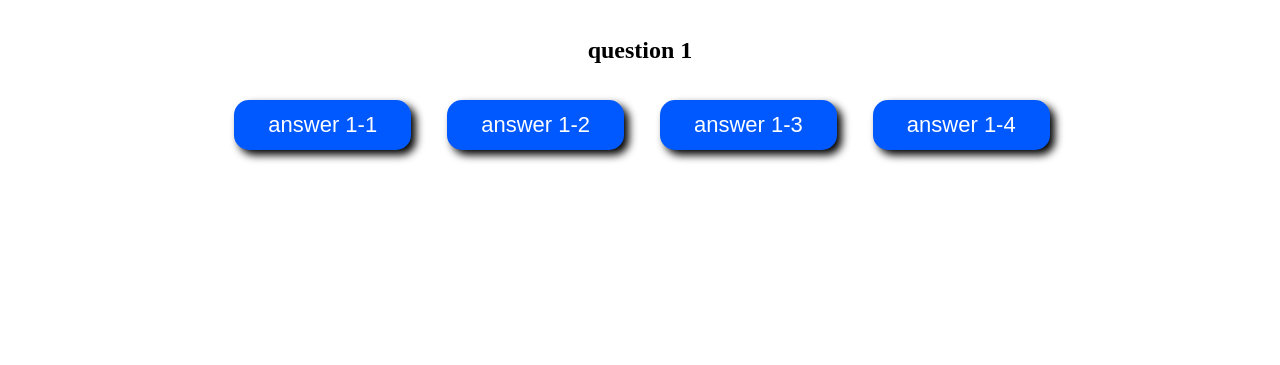
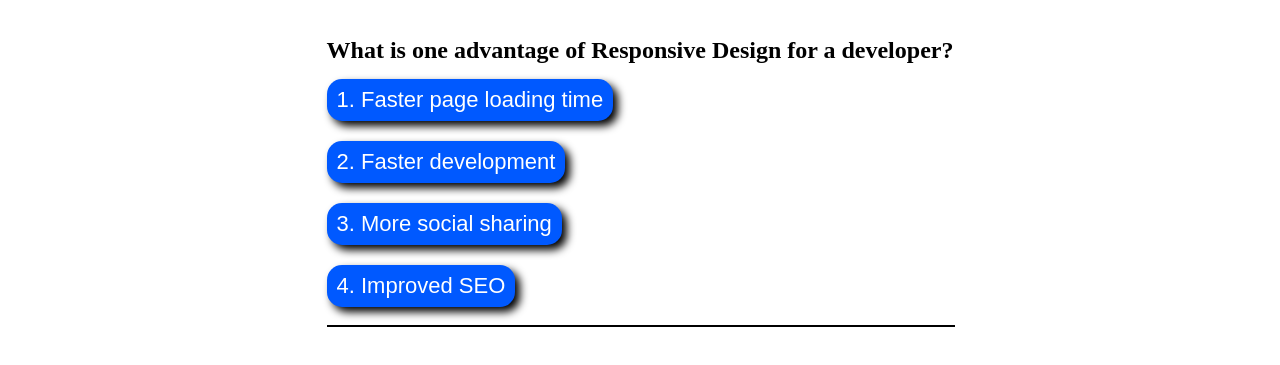
Before and after one commit to vicengs/Code_Quiz, a plain HTML site: page index.html in a window 1280 px wide. Both pictures are taken after a click on the button "Start Quiz". Shown: the part 71-436 px from the top of the page. Drawn offline with Linux system fonts and the light colour scheme.

Commit message:
Add loop to show questions

```diff
--- a/assets/css/style.css
+++ b/assets/css/style.css
@@ -4,6 +4,7 @@
     padding: 0 10px;
 }
 .intro{
+    padding: 100px;
     font-size: 35px;
 }
 .intro p{
@@ -19,7 +20,7 @@
     display: inline-block;
     font-size: 22px;
     line-height: 22px;
-    margin: 16px 16px 16px 20px;
+    margin: 16px 16px 16px 0px;
     padding: 14px 34px;
     text-align: center;
     cursor: pointer;
@@ -29,20 +30,44 @@
     box-shadow: 3px 3px 5px black;
     top: -2px;
 }
-.prueba{
-  padding-top: 50px;
+.answer{
+  padding: 10px;
+  margin: 10px 0px 10px 0px;
 }
-
+.questionnaire{
+  display: flex;
+  flex-direction: column;
+  padding: 0 100px 0 100px;
+  align-items: flex-start;
+}
+.questionnaire h1{
+  margin-bottom: 5px;
+}
+.result{
+  padding: 0px;
+  margin: 0px;
+  font-size: 40px;
+}
+.result p{
+  margin-top: 0px;
+}
+hr{
+  color: black;
+}
 
 .btn:active {
     box-shadow: 0 0px var(--grey);
     top: 0;
 }
 .container {
-    margin: auto;
+    /*margin: auto;
     width: 100%;
     height: 100px;
+    text-align: center;*/
+    display: flex;
     text-align: center;
+    flex-direction: column;
+    align-items: center;
   }
 
   .scores {
--- a/assets/js/script.js
+++ b/assets/js/script.js
@@ -1,87 +1,131 @@
+/* ------------------------- */
+/* Project  : Code Quiz      */
+/* File     : script.js      */
+/* Author   : Vicente Garcia */
+/* Date     : 03/01/2022     */
+/* Modified : 03/04/2022     */
+/* ------------------------- */
 var mainEl = document.getElementById('main');
 var subMainEl = document.getElementById('submain');
 var timerEl = document.getElementById('countdown');
-var arrAnswers = [{question: "question 1"
-                  ,answer1: "answer 1-1"
-                  ,answer2: "answer 1-2"
-                  ,answer3: "answer 1-3"
-                  ,answer4: "answer 1-4"
-                  ,correct: "answer3"}
-                  ,{question: "question 2"
-                  ,answer1: "answer 2-1"
-                  ,answer2: "answer 2-2"
-                  ,answer3: "answer 2-3"
-                  ,answer4: "answer 2-4"
-                  ,correct: "answer1"}
-                  ,{question: "question 3"
-                  ,answer1: "answer 3-1"
-                  ,answer2: "answer 3-2"
-                  ,answer3: "answer 3-3"
-                  ,answer4: "answer 3-4"
-                  ,correct: "answer4"}
-                  ,{question: "question 4"
-                  ,answer1: "answer 4-1"
-                  ,answer2: "answer 4-2"
-                  ,answer3: "answer 4-3"
-                  ,answer4: "answer 4-4"
-                  ,correct: "answer2"}
-                  ,{question: "question 5"
-                  ,answer1: "answer 5-1"
-                  ,answer2: "answer 5-2"
-                  ,answer3: "answer 5-3"
-                  ,answer4: "answer 5-4"
-                  ,correct: "answer4"}];
-var quizEl = document.getElementById('questions');
-var message =
-  'Some say the world will end in 🔥, Some say in ice. From what I’ve tasted of desire, I hold with those who favor fire. But if it had to perish twice, I think I know enough of hate. To say that for destruction ice, Is also great, And would suffice.';
-var words = message.split(' ');
-var numQuestion = 0;
-// Timer that counts down from 5
+var arrQuiz = [{question: "What is one advantage of Responsive Design for a developer?"
+                 ,answer: ["Faster page loading time"
+                          ,"Faster development"
+                          ,"More social sharing"
+                          ,"Improved SEO"]
+                ,correct: 1}
+              ,{question: "When using flexbox, which property needs to be adjusted in order to add space between items?"
+                 ,answer: ["justify-content"
+                          ,"flex-flow"
+                          ,"align-content"
+                          ,"space-between"]
+                ,correct: 0}
+              ,{question: "What is a CSS reset?"
+                 ,answer: ["Deleting the contenst of a stylesheet to implement entirely new design"
+                          ,"A CSS property that resets the values of child elements"
+                          ,"A media query that resets the responsive design when switching devices"
+                          ,"A stylesheet that clears the default formatting of the browser"]
+                ,correct: 3}
+              ,{question: "What is wireframing? "
+                 ,answer: ["A blueprint of our website's page layout"
+                          ,"A 3D model of our websites structure made from wires"
+                          ,"Wireframing helps us quickly set up our HTML page"
+                          ,"A CSS library that helps in the creation of borders around our boxed elements"]
+                ,correct: 0}
+              ,{question: "How do we stop a loop from from repeating indefinitely?"
+                 ,answer: ["We have to explicitly end the loop with the break keyword"
+                          ,"A loop will stop executing when the condition is true"
+                          ,"A loop will stop executing when the condition is false"
+                          ,"When we have iterated through half of the condition"]
+                ,correct: 2}
+              ,{question: "What is the purpose of the 'This' operator?"
+                 ,answer: ["This' keyword lets us make a reference to our window gives us access to special object methods"
+                          ,"The keyword 'This' refers to the object it is in. 'This' changes based on which object it is in when being called"
+                          ,"This' keyword allows us to specify certain variables to it which can be used in the global scope"
+                          ,"This' is an array where we can easily store global variables for when we need access to them"]
+                ,correct: 1}
+              ,{question: "What is an object method?"
+                 ,answer: ["Keys in an object that have a number assigned to it"
+                          ,"A function that takes an object for an argument"
+                          ,"A function associated with an object"
+                          ,"An array saved inside of an object"]
+                ,correct: 2}
+              ,{question: "What is an API?"
+                 ,answer: ["Application Protocol Interface. It allows two applications to communicate if they are both using the same server"
+                          ,"Application Programming Interface. It allows two applications to communicate with each other"
+                          ,"Application Path Interface. It allows two applications to run in tandem"
+                          ,"Application Programming Installer. It allows applications to be installed onto the users computer"]
+                ,correct: 1}
+              ,{question: "Why do we need to convert an object into JSON in order for it to properly persist to local storage?"
+                 ,answer: ["Local storage can only store strings, so we convert the object to JSON to store it properly"
+                          ,"Local storage only accepts JSON objects"
+                          ,"It is convention to store objects using JSON, and we must follow that pattern so that our code is easy to read"
+                          ,"Local storage cannot read JavaScript, so we convert JavaScript into JSON"]
+                ,correct: 0}
+              ,{question: "What is jQuery UI?"
+                 ,answer: ["jQuery UI is a set of user interface website templates"
+                          ,"jQuery UI is a framework to create interactive user interfaces"
+                          ,"jQuery UI is a design pattern that has to be used when creating interactive UI's with JavaScript"
+                          ,"jQuery UI is a curated set of user interface widgets, effects, and themes that extends the functionality of the core jQuery library"]
+                ,correct: 3}
+              ];
+var score = 0;
 function startQuiz() {
   var timeLeft = 75;
+  var numQuestion = 0;
+  var load = true;
   var timeInterval = setInterval(function () {
-    mainEl.textContent = "";
-    subMainEl.textContent = "";
     timerEl.textContent = "Time: " + timeLeft;
     timeLeft--;
+    if (load){
+      subMainEl.textContent = "";
+      mainEl.textContent = "";
       var listAnswers = "";
       var question = "";
       var correctResponse = "";
+      var numAnswer = 0;
       var questionEl = document.createElement("div");
       questionEl.className = "questionnaire";
       questionEl.id = "question";
-    question = "<h1>" + arrAnswers[numQuestion].question + "</h1>"
-    listAnswers = listAnswers + "<button id='answer1' class='btn'>" + arrAnswers[numQuestion].answer1 + "</button>";
-    listAnswers = listAnswers + "<button id='answer2' class='btn'>" + arrAnswers[numQuestion].answer2 + "</button>";
-    listAnswers = listAnswers + "<button id='answer3' class='btn'>" + arrAnswers[numQuestion].answer3 + "</button>";
-    listAnswers = listAnswers + "<button id='answer4' class='btn'>" + arrAnswers[numQuestion].answer4 + "</button>";
-    questionEl.innerHTML = question + listAnswers;
+      try{
+        question = "<h1>" + arrQuiz[numQuestion].question + "</h1>";
+        for(i=0;i<arrQuiz[numQuestion].answer.length;i++){
+          numAnswer = i + 1;
+          listAnswers = listAnswers + "<button id='answer" + i + "' class='btn answer'>" + numAnswer + ". " + arrQuiz[numQuestion].answer[i] + "</button>";
+        }
+        questionEl.innerHTML = question + listAnswers + "<hr width=100% color= black>";
         mainEl.appendChild(questionEl);
-    correctResponse = arrAnswers[numQuestion].correct;
+        correctResponse = "answer" + arrQuiz[numQuestion].correct;
+        load = false;
         var AnswerBtn = document.getElementById("question");
         AnswerBtn.addEventListener("click", function(event){
           var userResponse = event.target.id;
           numQuestion++;
-      var showCorrect = document.createElement("div");;
-      showCorrect.className = "prueba"
+          load = true;
+          var showResult = document.createElement("div");
+          showResult.className = "result";
           if (userResponse === correctResponse){
-        console.log("RESPUESTA CORRECTA");
-        showCorrect.innerHTML = "</ hr><p>CORRECT</p>"
+            score = score + 1;
+            showResult.innerHTML = "<p>CORRECT!</p>"
           }else{
-        console.log("RESPUESTA INCORRECTA");
-        showCorrect.innerHTML = "</ hr><p>INCORRECT</p>"
+            showResult.innerHTML = "<p>WRONG!</p>"
             timeLeft = timeLeft-10;
           };
-      subMainEl.appendChild(showCorrect);
+          subMainEl.appendChild(showResult);
         });
-    if (timeLeft < 0 || numQuestion === arrAnswers.length){
+      }catch(ArrayIndexOutOfBoundsException){
+        // Catch when there are not more values in the array, just after all the questions have been answered
+      };
+    };
+    if (timeLeft < 0 || numQuestion === arrQuiz.length){
+        score = score + timeLeft ;
         clearInterval(timeInterval);
         timerEl.textContent = "";
-        mainEl.textContent = "se acabo";
+        mainEl.textContent = "Time is Over";
         //quizResults();
     }
   }, 1000);
-}
+};
 
 // Displays the message one word at a time
 function quizResults() {
```
Also changed, not shown: index.html (+1 -3 lines). Lines whose indentation alone changed are shown as unchanged.
